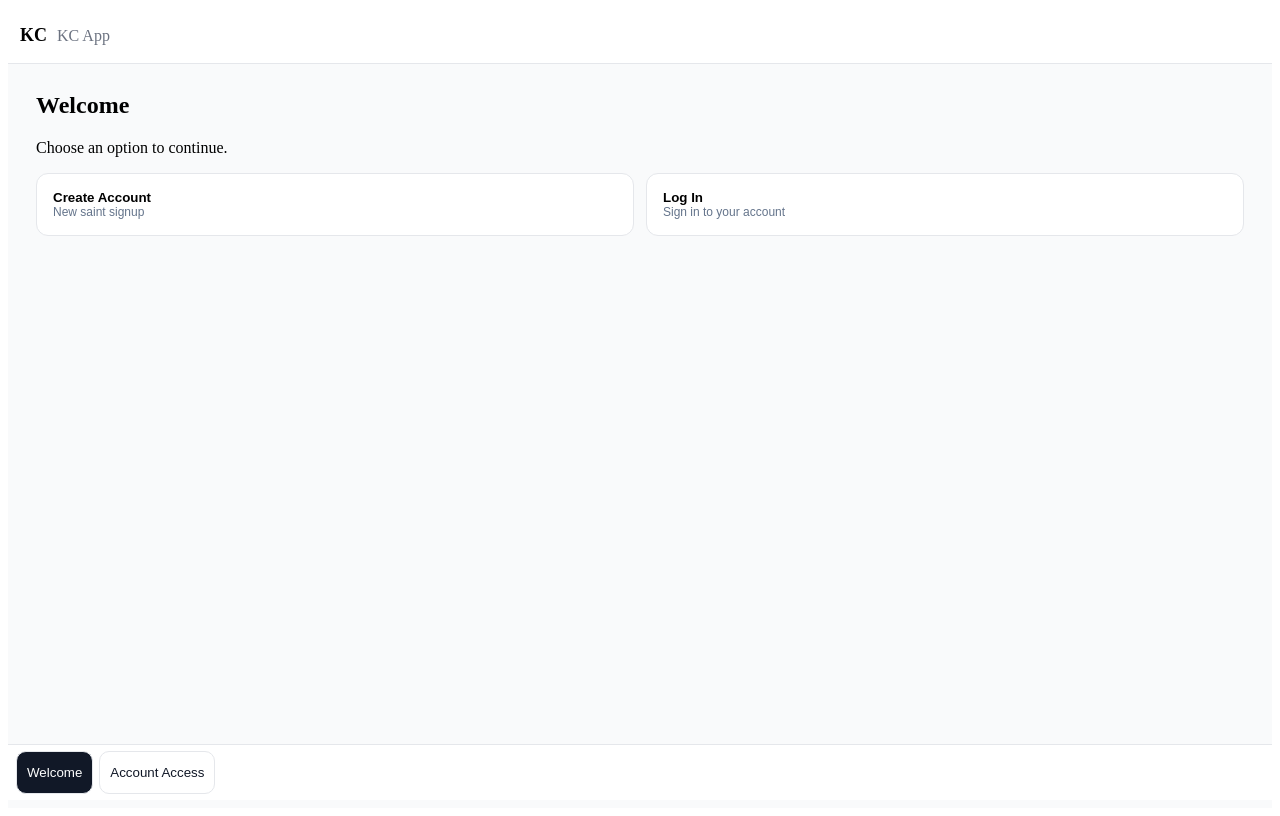
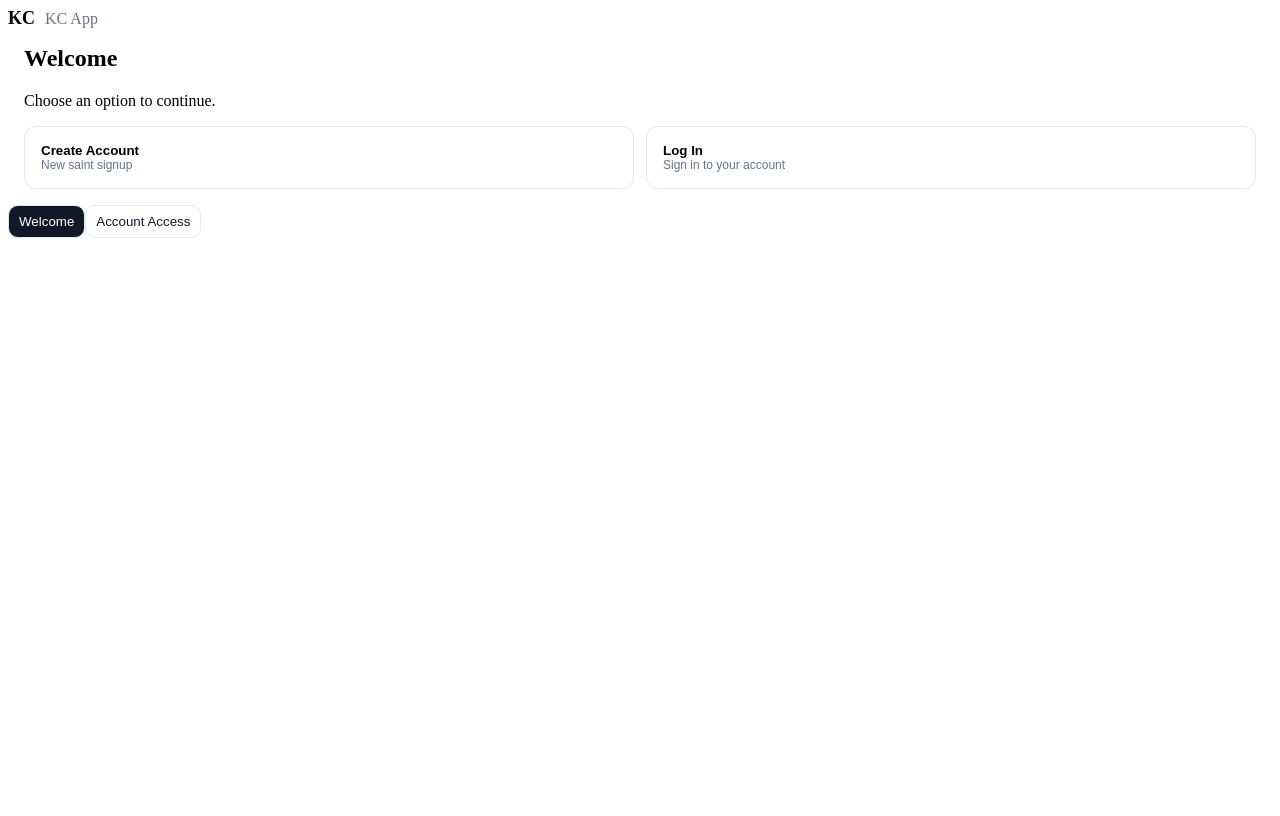
Before and after one commit to Mike9916/kc-frontend, a React (Vite) app: page / in a window 1280 px wide. Built offline with nearby package versions, Linux system fonts and the light colour scheme; no server answers.

Commit message:
Fix: updated app.jsx layout

```diff
--- a/src/app.jsx
+++ b/src/app.jsx
@@ -41,9 +41,9 @@ export default function App() {
   }, [profile]);
 
   return (
-    <div className="app-root" style={appShell}>
+    <div className="app-root">
       {/* Top bar */}
-      <header className="top-bar" style={topbar}>
+      <header className="top-bar">
         <div style={{ display: "flex", alignItems: "center", gap: 10 }}>
           <span style={{ fontSize: 18, fontWeight: 700 }}>KC</span>
           <span style={{ color: "#6b7280" }}>{t("app.title")}</span>
@@ -70,7 +70,7 @@ export default function App() {
       </header>
 
       {/* Content router */}
-      <main className="page-content" style={content}>
+      <main className="page-content">
         {screen === "welcome" && <Welcome go={(s) => setScreen(s)} />}
 
         {screen === "auth" && <Auth onDone={() => setScreen("home")} />}
@@ -101,12 +101,13 @@ export default function App() {
       </main>
 
       {/* Bottom nav */}
-      <nav className="bottom-nav" style={tabs}>
+      <nav className="bottom-nav">
         <Tab
           label={t("app.welcome")}
           active={screen === "welcome"}
           onClick={() => setScreen("welcome")}
         />
+
         {!isLoggedIn() && (
           <Tab
             label={t("app.auth")}
@@ -114,6 +115,7 @@ export default function App() {
             onClick={() => setScreen("auth")}
           />
         )}
+
         {isLoggedIn() && (
           <>
             <Tab
@@ -177,7 +179,7 @@ export default function App() {
   );
 }
 
-// ------------- tiny components & styles -------------
+/* ---------- tiny components & styles ---------- */
 
 function Restricted({ label }) {
   return (
@@ -214,38 +216,6 @@ function Tab({ label, active, onClick }) {
   );
 }
 
-// Layout styles (mobile-friendly grid: top bar, content, bottom nav)
-const appShell = {
-  display: "grid",
-  gridTemplateRows: "56px 1fr 56px",
-  height: "100dvh",
-  background: "#f9fafb",
-};
-
-const topbar = {
-  display: "flex",
-  alignItems: "center",
-  justifyContent: "space-between",
-  padding: "0 12px",
-  borderBottom: "1px solid #e5e7eb",
-  background: "#fff",
-};
-
-const content = {
-  padding: 12,
-  overflow: "auto",
-};
-
-const tabs = {
-  display: "flex",
-  gap: 6,
-  padding: "6px 8px",
-  borderTop: "1px solid #e5e7eb",
-  background: "#fff",
-  position: "sticky",
-  bottom: 0,
-};
-
 const btnGhost = {
   background: "transparent",
   border: "1px solid #e5e7eb",
@@ -254,7 +224,7 @@ const btnGhost = {
   cursor: "pointer",
 };
 
-// ------------- hash-based screen (no external router) -------------
+/* ---------- hash-based screen (no external router) ---------- */
 
 function useHashScreen() {
   const [screen, setScreenState] = useState(initialScreen());
```
